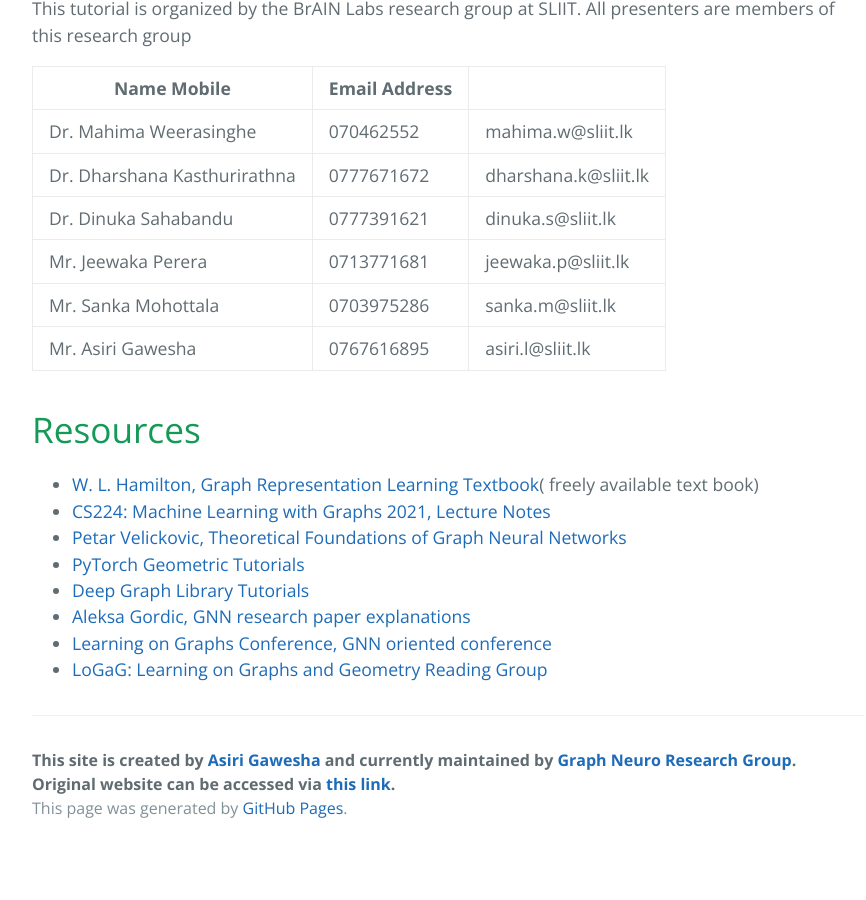
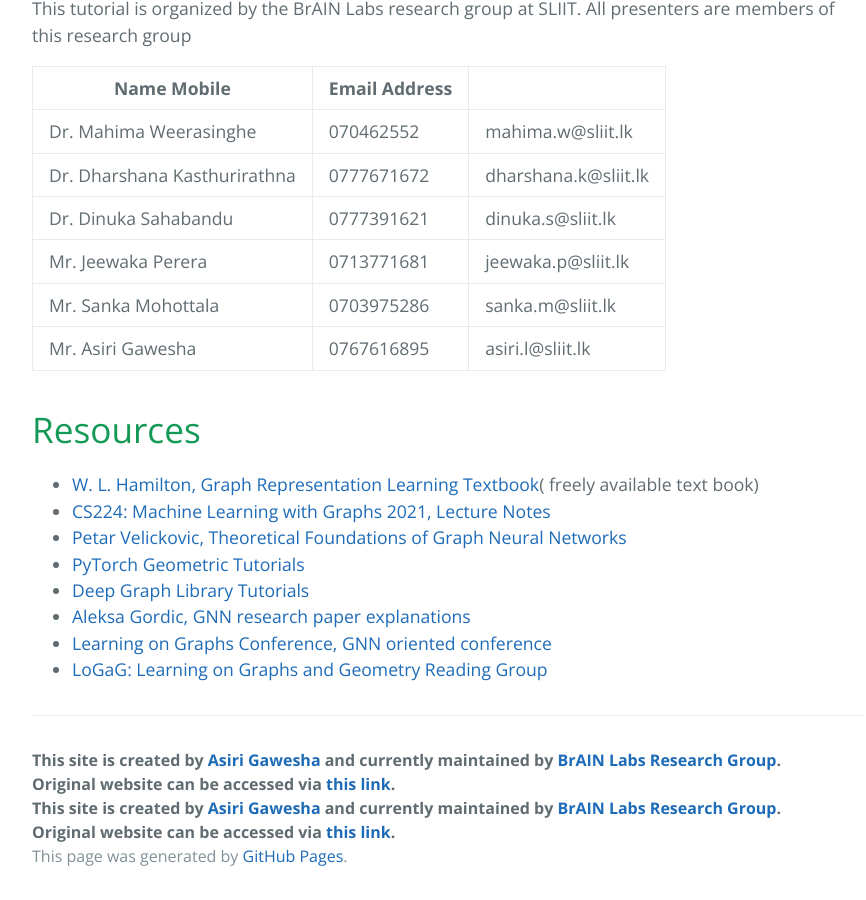
Before and after one commit to tinyml-in-action/tinyml-in-action.github.io, a Jekyll site: the page built from index.md, in a window 1280 px wide and 900 px high, scrolled down 4804 px. Shown: the whole window, without its empty margins (192-1058 px from the left). Built offline with Jekyll 4.4.1, drawn with Linux system fonts in a browser that asks for light colours; before the commit the page ends 5656 px from its top, so only the background shows below that.

Commit message:
research grp updated

```diff
--- a/_layouts/default.html
+++ b/_layouts/default.html
@@ -36,7 +36,8 @@
         {% if site.github.is_project_page %}
         <span class="site-footer-owner">This site is created by <a href="https://github.com/asirigawesha">Asiri Gawesha</a> and currently maintained by <a href="https://github.com/graph-neuro-research">Graph Neuro Research Group</a>. <br>Original website can be accessed via <a href="https://github.com/asirigawesha/GNN-tutorial">this link</a>.</span>
         {% else %}
-        <span class="site-footer-owner">This site is created by <a href="https://github.com/asirigawesha">Asiri Gawesha</a> and currently maintained by <a href="https://github.com/graph-neuro-research">Graph Neuro Research Group</a>. <br>Original website can be accessed via <a href="https://github.com/asirigawesha/GNN-tutorial">this link</a>.</span>
+        <span class="site-footer-owner">This site is created by <a href="https://github.com/asirigawesha">Asiri Gawesha</a> and currently maintained by <a href="https://github.com/BrAINLabs-Inc">BrAIN Labs Research Group</a>. <br>Original website can be accessed via <a href="https://github.com/asirigawesha/GNN-tutorial">this link</a>.</span>
+        <span class="site-footer-owner">This site is created by <a href="https://github.com/asirigawesha">Asiri Gawesha</a> and currently maintained by <a href="https://github.com/BrAINLabs-Inc">BrAIN Labs Research Group</a>. <br>Original website can be accessed via <a href="https://github.com/asirigawesha/GNN-tutorial">this link</a>.</span>
         {% endif %}
         <span class="site-footer-credits">This page was generated by <a href="https://pages.github.com">GitHub Pages</a>.</span>
       </footer>
```
